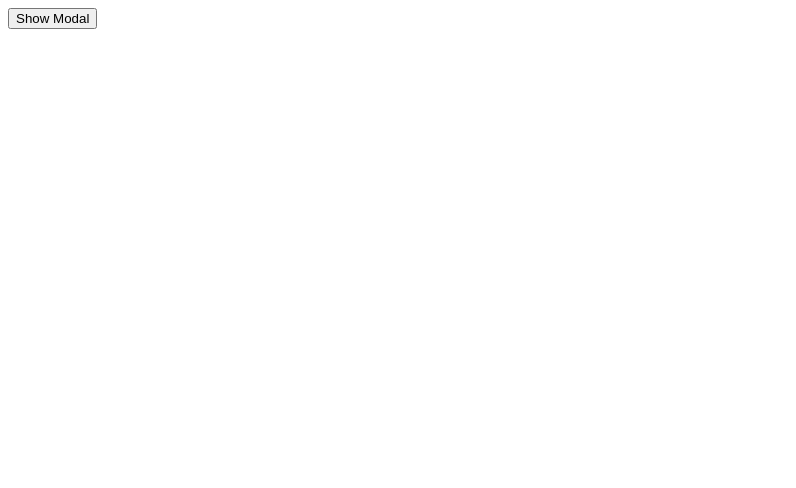
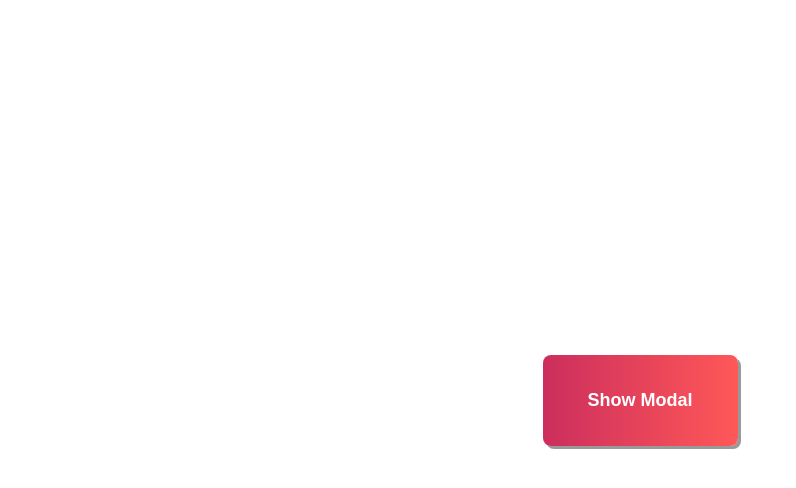
Before and after one commit to madhurabhujbal/Challenge31Days, a Vue app in the folder day16_popupModalVue/popup-modal/: page / in a window 1280 px wide. Shown: the top 488 px of the page, without its empty margins (0-796 px from the left). Built offline with nearby package versions, Linux system fonts and the light colour scheme.

Commit message:
Add styling code for main page and button

```diff
--- a/day16_popupModalVue/popup-modal/src/App.vue
+++ b/day16_popupModalVue/popup-modal/src/App.vue
@@ -22,4 +22,48 @@ export default {
 </script>
 
 <style>
+  * {
+  margin: 0;
+  padding: 0;
+  box-sizing: border-box;
+}
+
+body {
+  font-family: "montserrat", sans-serif;
+}
+
+#app {
+  position: relative;
+  display: flex;
+  justify-content: center;
+  align-items: center;
+  width: 100vw;
+  min-height: 100vh;
+  overflow-x: hidden;
+}
+
+.button {
+  appearance: none;
+  outline: none;
+  border: none;
+  background: none;
+  cursor: pointer;
+
+  display: inline-block;
+  padding: 35px 45px;
+  background-image: linear-gradient(to right, #CC2E5D, #FF5858);
+  border-radius: 8px;
+  color: #FFF;
+
+  font-size: 18px;
+  font-weight: 700;
+
+  box-shadow: 3px 3px rgba(0, 0, 0, 0.4);
+  transition: 0.4s ease-out;
+}
+
+.button:hover {
+  box-shadow: 6px 6px rgba(0, 0, 0, 0.6);
+}
+
 </style>
```
